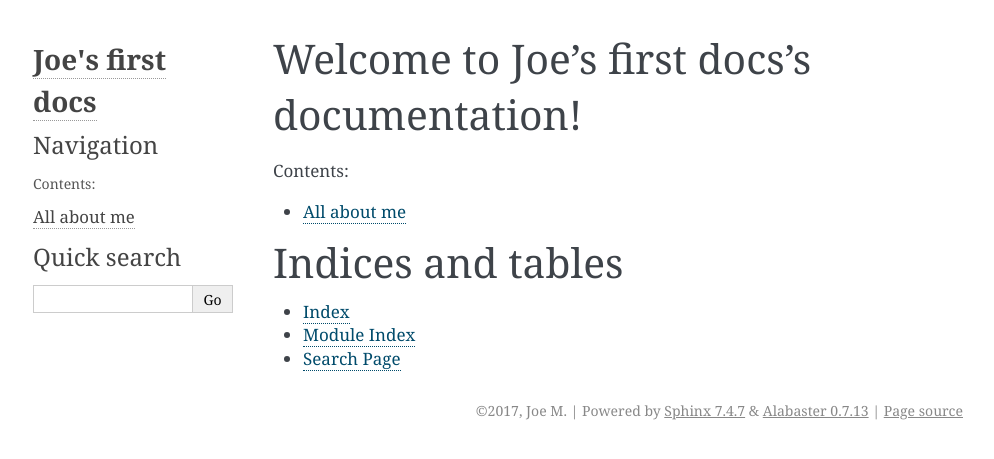
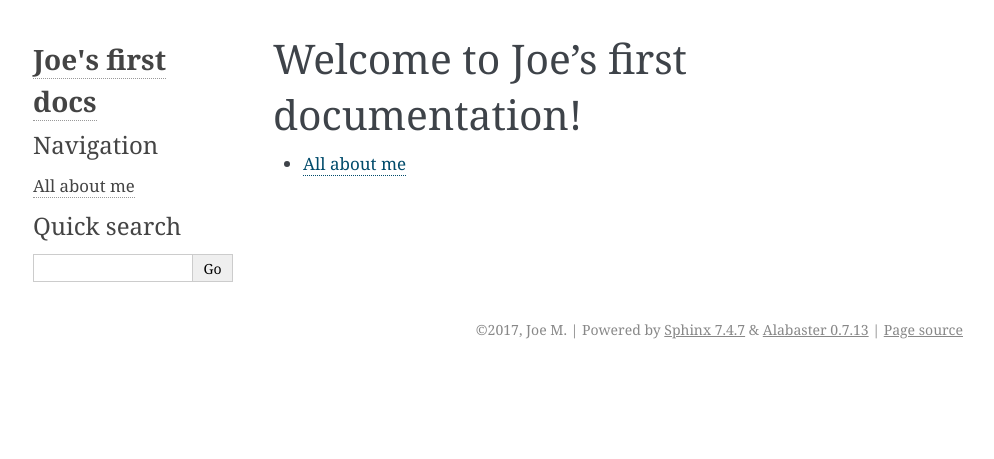
Before and after one commit to Tocseoj/my-first-docs, a Sphinx documentation site: the page built from docs/index.rst, in a window 1280 px wide. Shown: the top 459 px of the page, without its empty margins (147-1141 px from the left). Built offline with Sphinx 7.4.7, drawn with Linux system fonts in a browser that asks for light colours.

Commit message:
updated docs

```diff
--- a/docs/index.rst
+++ b/docs/index.rst
@@ -3,20 +3,10 @@
    You can adapt this file completely to your liking, but it should at least
    contain the root `toctree` directive.
 
-Welcome to Joe's first docs's documentation!
+Welcome to Joe's first documentation!
 ============================================
 
 .. toctree::
    :maxdepth: 2
-   :caption: Contents:
 
    all-about-me
-
-
-
-Indices and tables
-==================
-
-* :ref:`genindex`
-* :ref:`modindex`
-* :ref:`search`
```
Also changed, not shown: docs/all-about-me.rst (+2 -6 lines).
